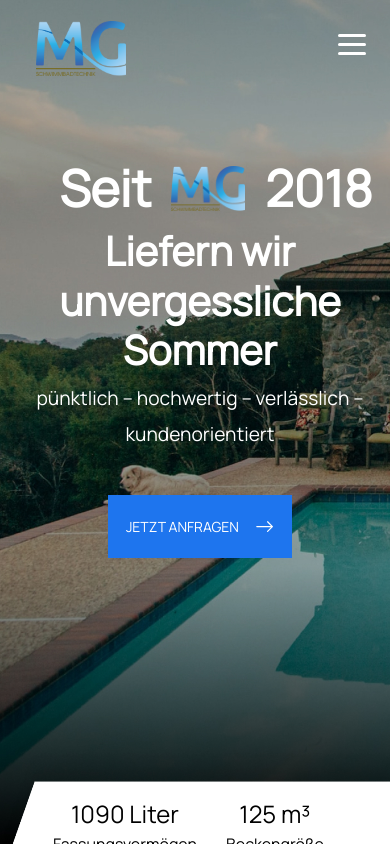
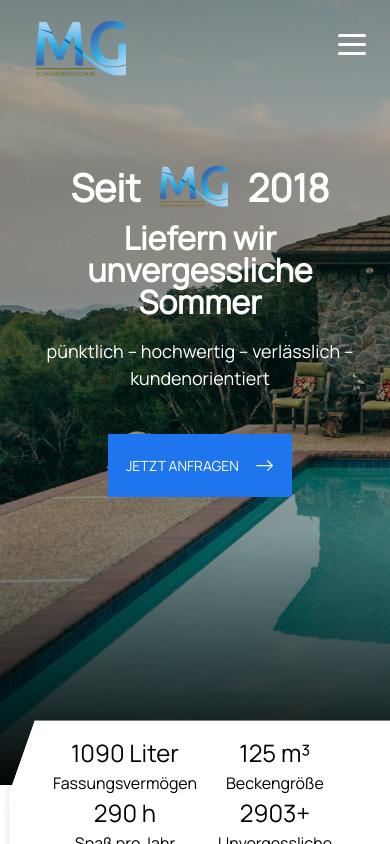
Before and after one commit to nxtyoudev/Frontend-Checklist, a Next.js app: page / in a window 390 px wide. Shown: the top 844 px of the page. Built offline with nearby package versions, Linux system fonts and the light colour scheme; a web font is replaced by a local one.

Commit message:
hero fixes

```diff
--- a/components/hero/index.js
+++ b/components/hero/index.js
@@ -5,16 +5,16 @@ export default () => (
     <section className="header" id="hero">
       <div className="header_info_holder">
         <div className="header__draw">
-          <h1 className='font-bold text-[50px]'>seit</h1>
+          <h1 className='font-bold md:text-[50px] text-[38px]'>seit</h1>
           <img
             src="./assets/hero_logo.png"
             alt="illustration"
           />
-          <h1 className='font-bold text-[50px]'>2018</h1>
+          <h1 className='font-bold md:text-[50px] text-[38px]'>2018</h1>
         </div>
         <div className="header__text-box mt-[20px]">
           <h1 className='font-bold text-[44px]'>Liefern wir<br />unvergessliche Sommer</h1>
-          <p className='mt-[15px]'>
+          <p className='mt-[30px]'>
             pünktlich – hochwertig – verlässlich – kundenorientiert
           </p>
           <a type="button" className=" flex items-center text-white gap-4  bg-[#1E75EE] px-[18px] py-[21px]">
--- a/sass/app.scss
+++ b/sass/app.scss
@@ -239,13 +239,13 @@ body {
     }
     h1 {
       font-size: 3rem;
-      line-height: 3.1rem;
+      line-height: 100%;
       color: var(--color-primary-white);
       font-weight: 700;
       margin: -5px 0 -10px 0;
 
       @media only screen and (max-width: 960px) {
-        font-size: 2.5rem;
+        font-size: 2rem;
         width: 100%;
       }
     }
@@ -254,6 +254,8 @@ body {
       color: var(--color-primary-white);
       margin-bottom: 2.6rem;
       @media only screen and (max-width: 960px) {
+        font-size: 18px;
+        line-height: 150%;
         width: 100%;
       }
     }
@@ -269,6 +271,7 @@ body {
     align-items: center;
     flex: 0 0 50%;
     @media only screen and (max-width: 960px) {
+      padding-right: 2rem;
       order: 1;
     }
     img {
```
